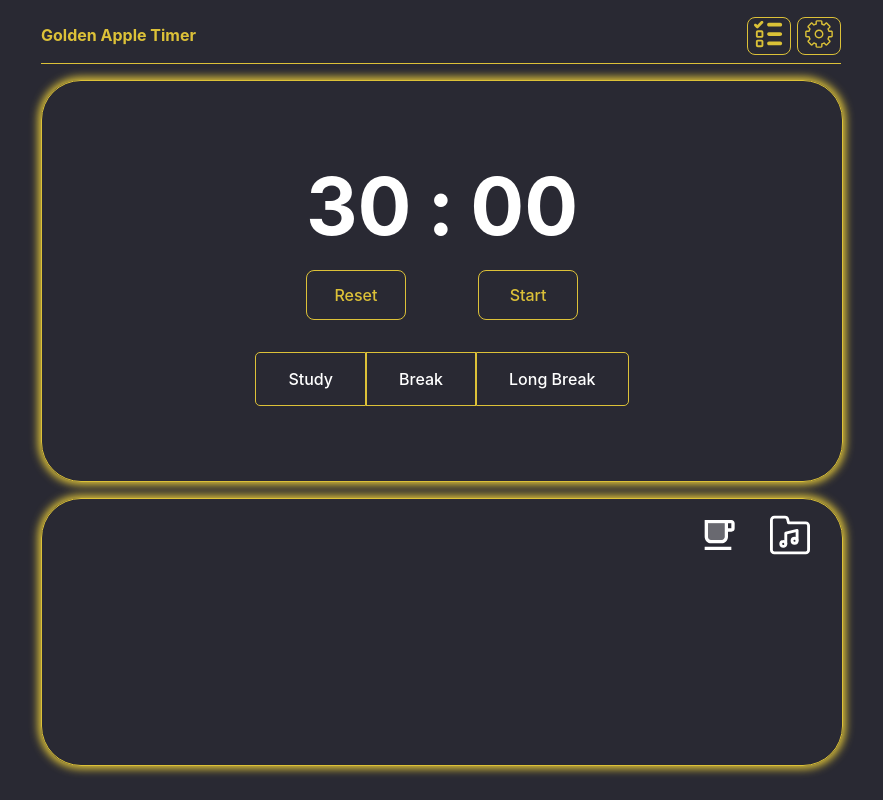
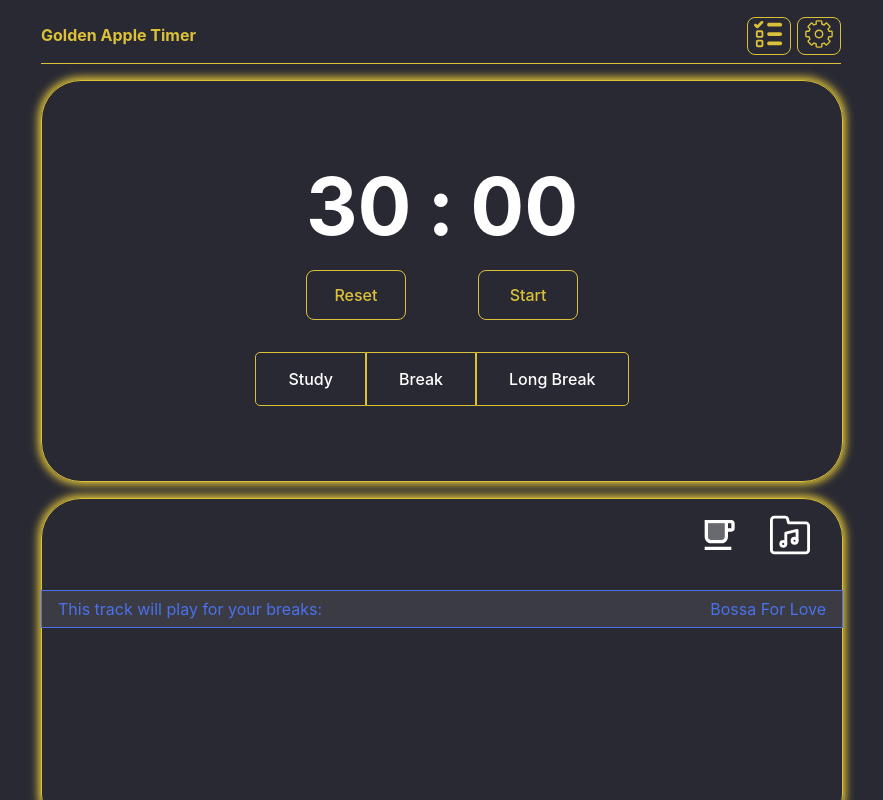
Before and after one commit to germnate/GoldenAppleTimer, a React (Vite) app: page / in a window 1280 px wide. Shown: the whole page, without its empty margins (199-1082 px from the left). Built offline with nearby package versions, Linux system fonts and the light colour scheme.

Commit message:
add default break track

```diff
--- a/src/contexts/MusicPlayerContext.jsx
+++ b/src/contexts/MusicPlayerContext.jsx
@@ -1,5 +1,6 @@
 import { createContext, useState, useRef, useEffect } from "react";
 import { v4 as uuid } from 'uuid'
+import elevatorMusic from '../assets/bossa-for-love.mp3'
 
 function formatSeconds(totalSeconds) {
     const minutes = Math.floor(totalSeconds / 60);
@@ -11,7 +12,12 @@ export const MusicPlayerContext = createContext();
 
 export function MusicPlayerProvider({ children }) {
     const [tracks, setTracks] = useState([]);
-    const [breakTrack, setBreakTrack] = useState(null)
+    const [breakTrack, setBreakTrack] = useState({
+        file: { name: 'Bossa For Love' },
+        url: elevatorMusic,
+        playing: false,
+        paused: false,
+    })
     const [currentTime, setCurrentTime] = useState([])
     const [duration, setDuration] = useState([])
     const [slider, setSlider] = useState({ time: 0, duration: 0 })
```
Also changed, not shown: 1 other file (tests, documents, lock files or other folders).
